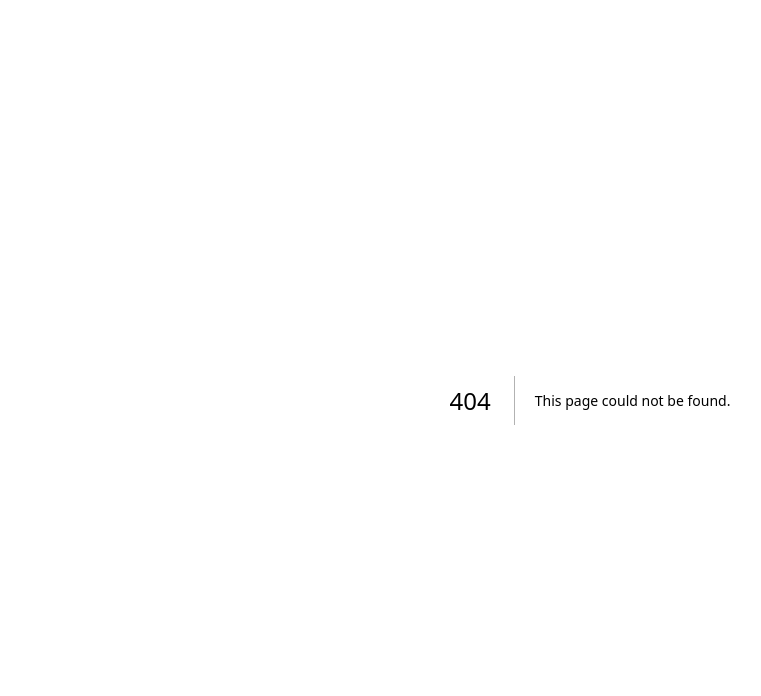
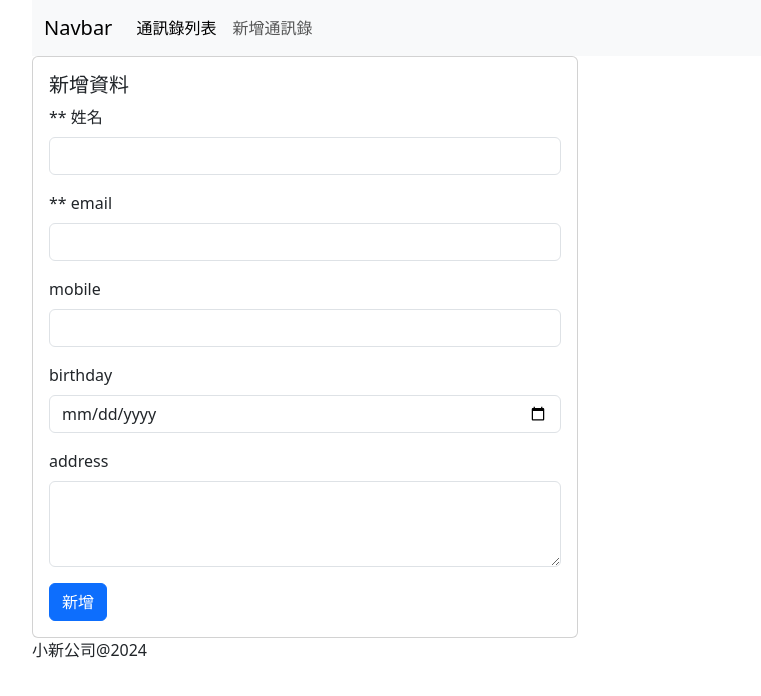
Before and after one commit to leechinghua/mfee55-next, a Next.js app: page /address-book/add in a window 1280 px wide. Before the commit this address had no page. Shown: the top 696 px of the page, without its empty margins (50-811 px from the left). Built offline with nearby package versions, Linux system fonts and the light colour scheme.

Commit message:
新增資料的頁面

```diff
--- a/components/layouts/navbar.js
+++ b/components/layouts/navbar.js
@@ -28,9 +28,9 @@ export default function Navbar() {
                 </Link>
               </li>
               <li className="nav-item">
-                <a className="nav-link" href="#/">
-                  Link
-                </a>
+                <Link className="nav-link" href="/address-book/add">
+                  新增通訊錄
+                </Link>
               </li>
             </ul>
 
--- /dev/null
+++ b/pages/address-book/add.js
@@ -0,0 +1,51 @@
+import Layout1 from "@/components/layouts/layout1";
+
+export default function ABAdd() {
+  return (<Layout1 title="新增通訊錄 | 小新的網站">
+    <div className="row">
+        <div className="col-6">
+          <div className="card">
+
+            <div className="card-body">
+              <h5 className="card-title">新增資料</h5>
+              <form name="form1" onSubmit={()=>{}}>
+                <div className="mb-3">
+                  <label htmlFor="name" className="form-label"><span className="required">**</span> 姓名</label>
+                  <input type="text" className="form-control" id="name" name="name"/>
+                  <div className="form-text"></div>
+                </div>
+
+                <div className="mb-3">
+                  <label htmlFor="email" className="form-label"><span className="required">**</span> email</label>
+                  <input type="text" className="form-control" id="email" name="email"/>
+                  <div className="form-text"></div>
+                </div>
+
+                <div className="mb-3">
+                  <label htmlFor="mobile" className="form-label">mobile</label>
+                  <input type="text" className="form-control" id="mobile" name="mobile"/>
+                  <div className="form-text"></div>
+                </div>
+
+                <div className="mb-3">
+                  <label htmlFor="birthday" className="form-label">birthday</label>
+                  <input type="date" className="form-control" id="birthday" name="birthday"/>
+                  <div className="form-text"></div>
+                </div>
+
+                <div className="mb-3">
+                  <label htmlFor="address" className="form-label">address</label>
+
+                  <textarea className="form-control" id="address" name="address" rows="3"></textarea>
+                  <div className="form-text"></div>
+                </div>
+
+
+                <button type="submit" className="btn btn-primary">新增</button>
+              </form>
+            </div>
+          </div>
+        </div>
+      </div>
+  </Layout1>);
+}
```
